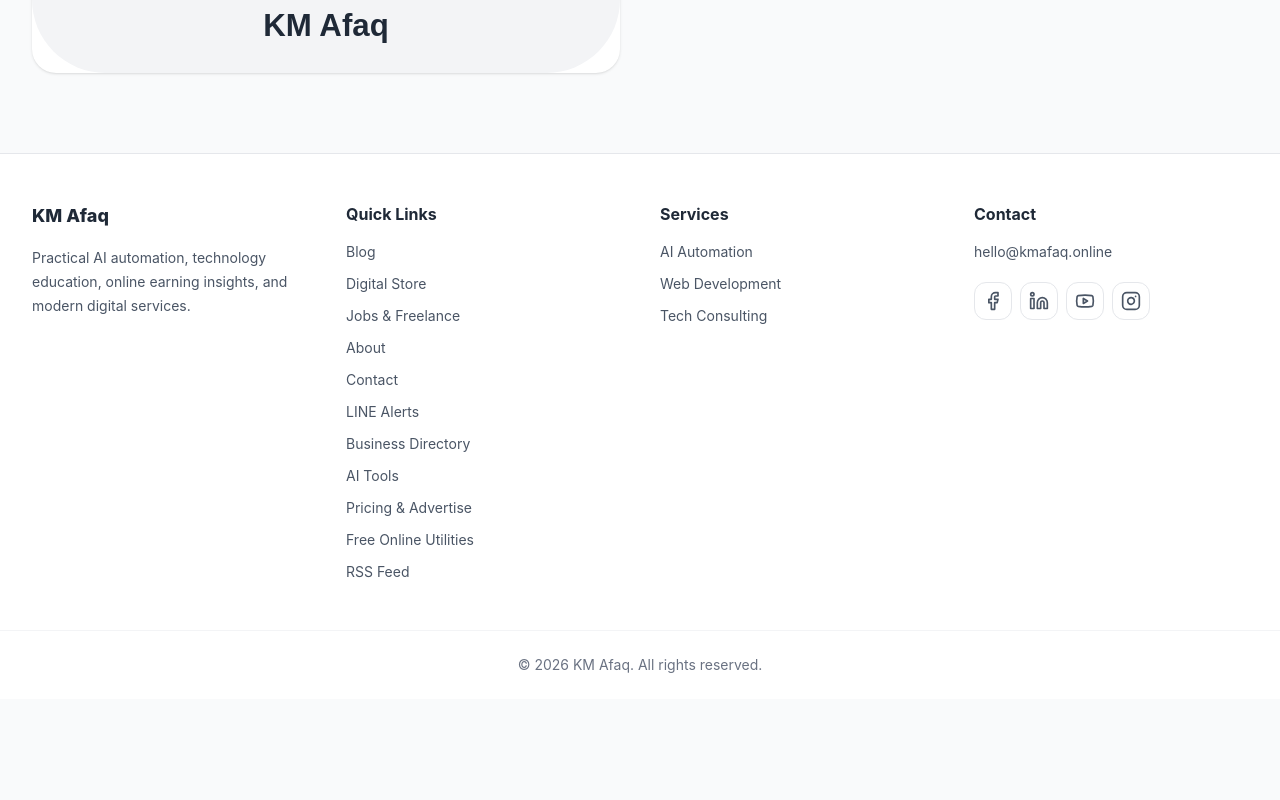
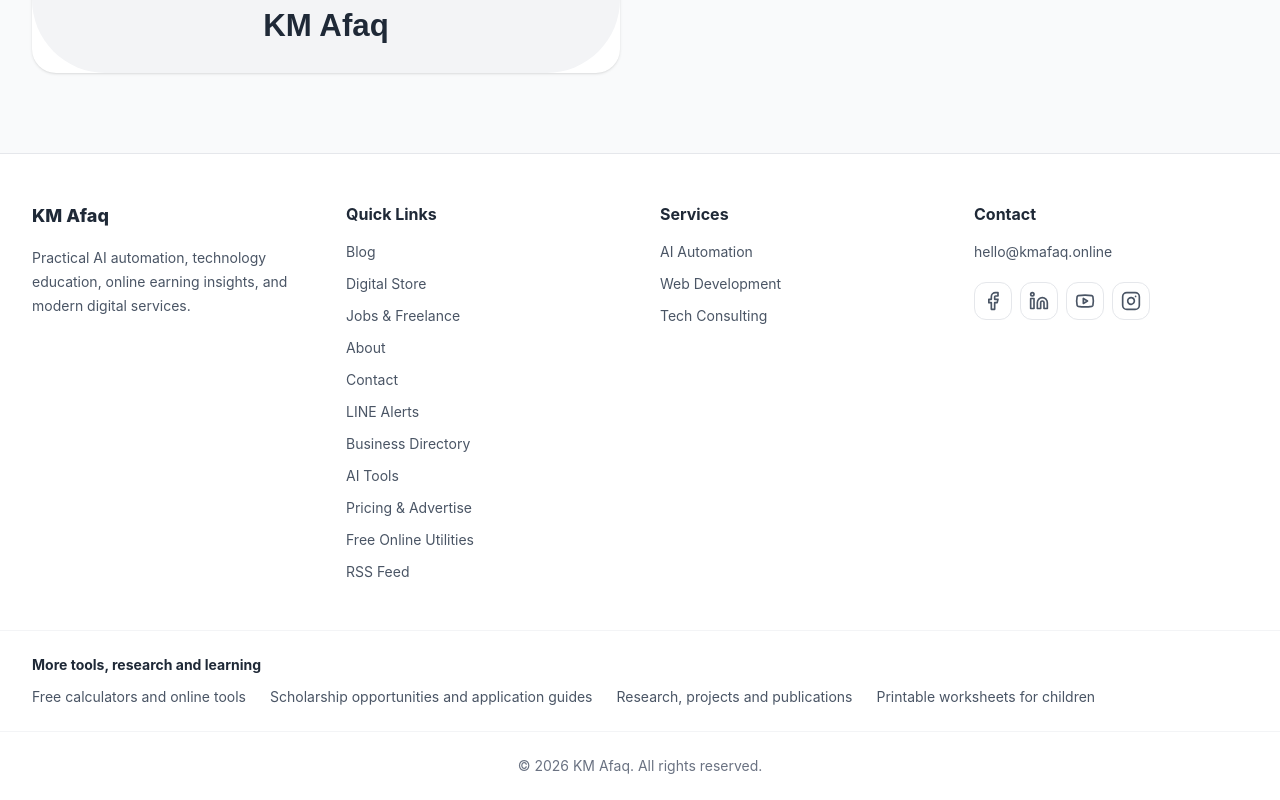
Before and after one commit to KanwarAfaq/kmafaq_blog, a React (Vite) app: page / in a window 1280 px wide. Shown: the part 3079-3879 px from the top of the page. Before the commit the page ends 3778 px from the top, so only its background shows below. Built offline with nearby package versions, Linux system fonts and the light colour scheme; no server answers; the database is empty.

Commit message:
feat(seo): connect portfolio resources with contextual search-friendly links

```diff
--- a/src/components/Footer.jsx
+++ b/src/components/Footer.jsx
@@ -65,6 +65,15 @@ export default function Footer() {
           </div>
         </div>
       </div>
+      <nav aria-label="Related independent resources" className="mx-auto max-w-7xl border-t border-gray-100 px-4 py-6 text-sm sm:px-6 lg:px-8">
+        <h2 className="mb-3 font-bold text-ink">More tools, research and learning</h2>
+        <div className="flex flex-wrap gap-x-6 gap-y-3 text-gray-600">
+          <a className="hover:text-primary hover:underline" href="https://anytool.online/">Free calculators and online tools</a>
+          <a className="hover:text-primary hover:underline" href="https://scholarportal.site/">Scholarship opportunities and application guides</a>
+          <a className="hover:text-primary hover:underline" href="https://kmafaq.site/">Research, projects and publications</a>
+          <a className="hover:text-primary hover:underline" href="https://worksheet.live/">Printable worksheets for children</a>
+        </div>
+      </nav>
       <div className="border-t border-gray-100 px-4 py-6 text-center text-sm text-gray-500">
         © 2026 KM Afaq. All rights reserved.
       </div>
```
